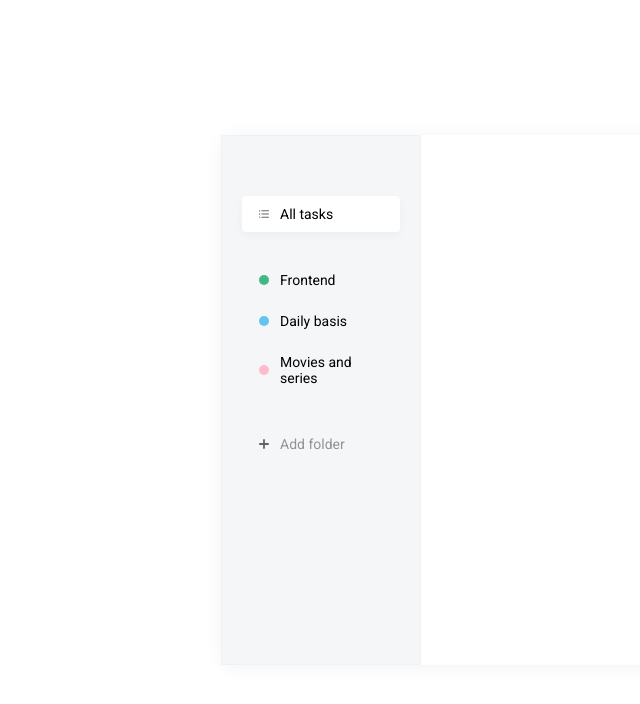
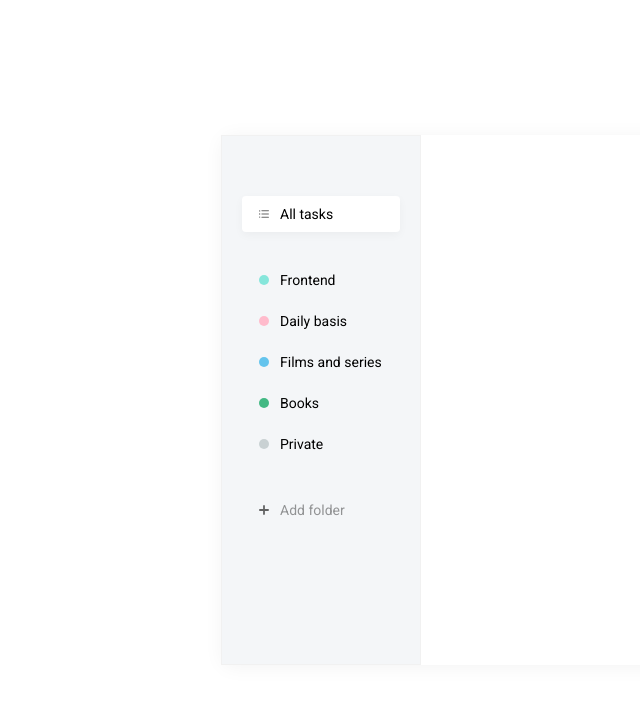
Before and after one commit to denyschornyi/remind-react-app, a React (Create React App) app: page / in a window 1280 px wide. Shown: the top 704 px of the page, without its empty margins (44-684 px from the left). Built offline with nearby package versions, Linux system fonts and the light colour scheme.

Commit message:
Added a color to item from db by making a sorting

```diff
--- a/src/App.js
+++ b/src/App.js
@@ -18,11 +18,12 @@ function App() {
           ]}
         />
         <List
-          items={[
-            { color: "green", name: "Frontend" },
-            { color: "blue", name: "Daily basis" },
-            { color: "pink", name: "Movies and series" }
-          ]}
+          items={DB.lists.map((item) => {
+            item.color = DB.colors.filter(
+              (color) => color.id === item.colorId
+            )[0].name;
+            return item;
+          })}
           isRemovable
         />
         <AddButtonList colors={DB.colors} />
--- a/src/components/List/List.scss
+++ b/src/components/List/List.scss
@@ -18,6 +18,10 @@
     padding: 10px 12px;
     cursor: pointer;
     margin-bottom: 5px;
+
+    &:hover {
+      background: rgba(255, 255, 255, 0.5);
+    }
 
     &.active {
       background: #fff;
```
